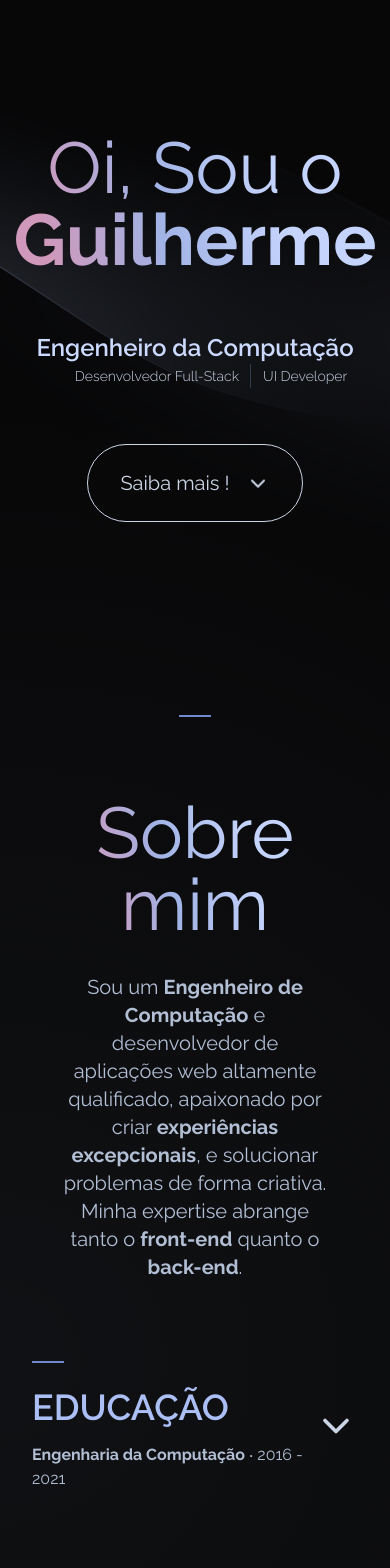
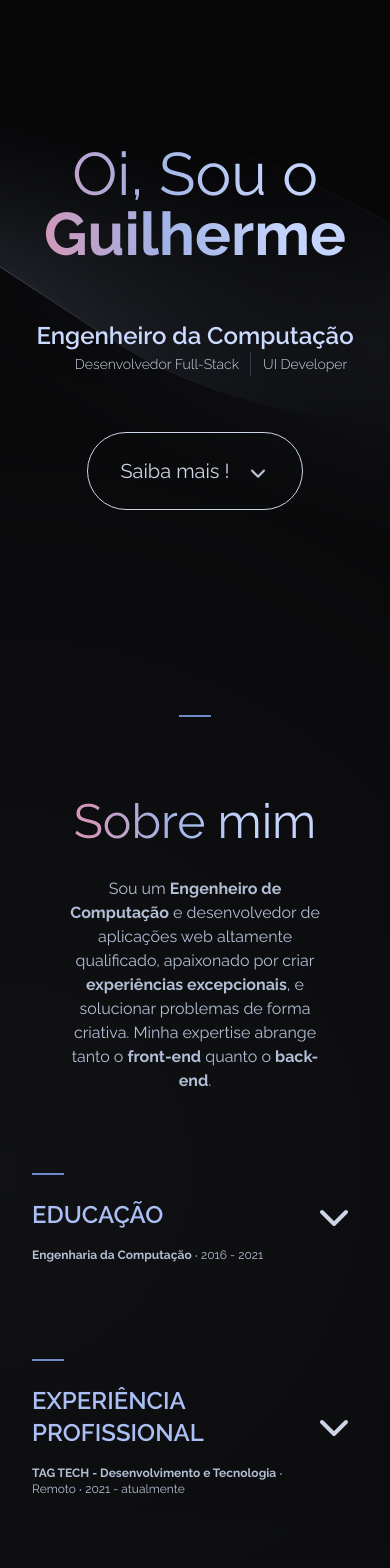
Before and after one commit to guilhermeArievilo/portfolio-v3-next, a Next.js app: page / in a window 390 px wide. Shown: the part 200-1768 px from the top of the page. Built offline with nearby package versions, Linux system fonts and the light colour scheme.

Commit message:
fix change size fonts

```diff
--- a/src/app/page.tsx
+++ b/src/app/page.tsx
@@ -85,7 +85,7 @@ export default function Home() {
     <>
       <main className="flex flex-col items-center justify-center h-screen relative overflow-clip">
         <Wave className="absolute -z-10 rotate-[15deg] opacity-30 w-[700%] md:w-[500%] lg:w-[200%] wave-animation"/>
-        <h1 className="text-7xl lg:text-8xl text-center gradient-text">Oi, Sou o <strong>Guilherme</strong></h1>
+        <h1 className="text-6xl lg:text-8xl text-center gradient-text">Oi, Sou o <strong>Guilherme</strong></h1>
         <div className="flex flex-col lg:flex-row justify-center items-center my-14">
           <h2 className="text-2xl text-primary-100 font-semibold flex-grow-0 shrink">Engenheiro da Computação</h2>
           <ul className="flex justify-center items-center ms-8 flex-grow shrink-0">
@@ -99,7 +99,7 @@ export default function Home() {
         </div>
         <Button.root href="#about">
           <Button.label label="Saiba mais !" className="text-xl"/>
-          <Button.icon name="chevron-down" className="w-6 h-6 ms-4 slide-in-top"/>
+          <Button.icon name="chevron-down" className="w-6 h-6 ms-4 slide-in-top text-sm lg:text-base"/>
         </Button.root>
         <span className="absolute w-[32px] h-[2px] bg-primary-400 bottom-8" />
       </main>
@@ -107,8 +107,8 @@ export default function Home() {
       <section id="about" className="relative py-12 mb-80 overflow-x-clip">
         <div className="container grid grid-cols-12 gap-6">
           <div className="col-start-2 col-span-10">
-            <h1 className="text-7xl text-center mb-8 gradient-text">Sobre mim</h1>
-            <p className="text-xl text-center text-grey-200">Sou um <strong>Engenheiro de Computação</strong> e desenvolvedor de aplicações web altamente qualificado, apaixonado por criar <strong>experiências excepcionais</strong>, e solucionar problemas de forma criativa. Minha expertise abrange tanto o <strong>front-end</strong> quanto o <strong>back-end</strong>.</p>
+            <h1 className="text-5xl lg:text-7xl text-center mb-8 gradient-text">Sobre mim</h1>
+            <p className="text-base lg:text-xl text-center text-grey-200">Sou um <strong>Engenheiro de Computação</strong> e desenvolvedor de aplicações web altamente qualificado, apaixonado por criar <strong>experiências excepcionais</strong>, e solucionar problemas de forma criativa. Minha expertise abrange tanto o <strong>front-end</strong> quanto o <strong>back-end</strong>.</p>
           </div>
         </div>
 
@@ -124,8 +124,8 @@ export default function Home() {
               <summary className="w-full cursor-pointer flex justify-between items-center">
                 <div className="flex flex-col">
                   <span className="w-[32px] h-[2px] bg-primary-400 mb-6"/>
-                  <h1 className="text-4xl text-primary-200 font-semibold mb-4">EDUCAÇÃO</h1>
-                  <p className="text-grey-200"><strong>Engenharia da Computação</strong> ‧ 2016 - 2021</p>
+                  <h1 className="text-2xl lg:text-4xl text-primary-200 font-semibold mb-4">EDUCAÇÃO</h1>
+                  <p className="text-xs lg:text-base text-grey-200"><strong>Engenharia da Computação</strong> ‧ 2016 - 2021</p>
                 </div>
                 <ChevronDown width="48px" className="icon-chevron"/>
               </summary>
@@ -139,8 +139,8 @@ export default function Home() {
               <summary className="w-full cursor-pointer flex justify-between items-center">
                 <div className="flex flex-col shrink">
                   <span className="w-[32px] h-[2px] bg-primary-400 mb-6"/>
-                  <h1 className="text-4xl text-primary-200 font-semibold mb-4 uppercase">Experiência Profissional</h1>
-                  <p className="text-grey-200"><strong>TAG TECH - Desenvolvimento e Tecnologia</strong> ‧  Remoto ‧ 2021 - atualmente</p>
+                  <h1 className="text-2xl lg:text-4xl text-primary-200 font-semibold mb-4 uppercase">Experiência Profissional</h1>
+                  <p className="text-xs lg:text-base text-grey-200"><strong>TAG TECH - Desenvolvimento e Tecnologia</strong> ‧  Remoto ‧ 2021 - atualmente</p>
                 </div>
                 <ChevronDown width="48px" className="icon-chevron shrink-0"/>
               </summary>
@@ -156,7 +156,7 @@ export default function Home() {
 
         <div className="container mt-32 flex flex-col items-center">
           <Button.root href={`mailto:${contact.email}`}>
-            <Button.label label="Entre em contato !" className="text-xl" />
+            <Button.label label="Entre em contato !" className="text-sm lg:text-base" />
             <Button.icon name="send" className="w-6 h-6 ms-4 send"/>
           </Button.root>
         </div>
@@ -168,12 +168,12 @@ export default function Home() {
         <span className="spot absolute top-[500px] -right-[1500px] -z-20 w-[2000px] h-[2000px] opacity-5"/>
         <div className="container grid grid-cols-12 gap-6 mb-6 items-center">
           <div className="col-span-12 lg:col-span-5">
-            <h1 className="skils-title text-7xl text-center lg:text-left gradient-text mb-6">Habilidades</h1>
+            <h1 className="skils-title text-5xl lg:text-7xl text-center lg:text-left gradient-text mb-6">Habilidades</h1>
             <div className="flex items-center justify-between rounded-full px-8 py-6 card-cta backdrop-blur-sm">
-              <span className="me-8 shrink">Vamos fazer algo incrível juntos !</span>
+              <span className="me-8 shrink text-xs lg:text-base">Vamos fazer algo incrível juntos !</span>
               <div className="shrink-0">
                 <Button.root size="sm" fill={true} href={`mailto:${contact.email}`}>
-                  <Button.label label="Fale comigo" className="text-grey-700"/>
+                  <Button.label label="Fale comigo" className="text-grey-700 text-xs lg:text-base"/>
                 </Button.root>
               </div>
             </div>
@@ -213,7 +213,7 @@ export default function Home() {
             <button className="hidden md:block" onClick={() => handlerPrevSlider()}>
               <Button.icon name="btn-chevron-right" />
             </button>
-            <h1 className="text-7xl text-center gradient-text">Trabalhos recentes</h1>
+            <h1 className="text-5xl lg:text-7xl text-center gradient-text">Trabalhos recentes</h1>
             <button className="hidden md:block" onClick={() => handlerNextSlider()}>
               <Button.icon name="btn-chevron-right" className="rotate-180"/>
             </button>
```
